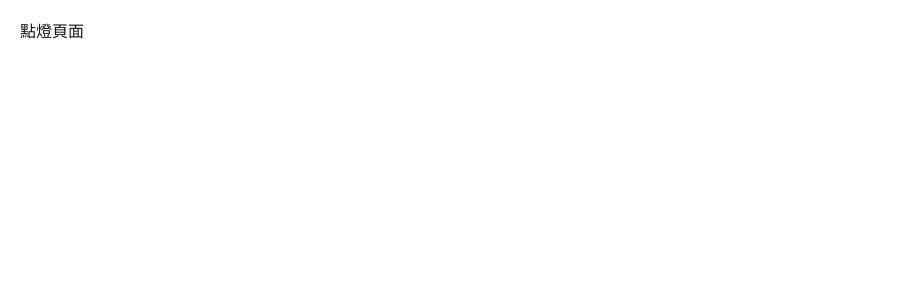
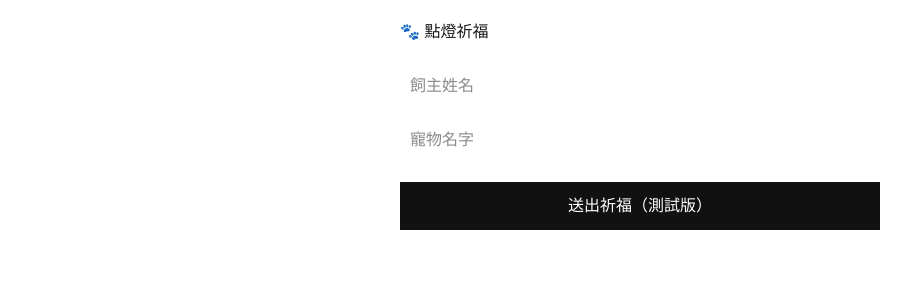
Before and after one commit to ericchien168/pet-memorial, a Next.js app: page /order in a window 1280 px wide. Shown: the top 300 px of the page, without its empty margins (0-923 px from the left). Built offline with nearby package versions, Linux system fonts and the light colour scheme.

Commit message:
fix order page UI

```diff
--- a/app/order/page.tsx
+++ b/app/order/page.tsx
@@ -1,7 +1,55 @@
+'use client'
+
+import { useState } from 'react'
+
 export default function OrderPage() {
+  const [name, setName] = useState('')
+  const [pet, setPet] = useState('')
+
   return (
-    <div style={{ padding: 20 }}>
-      <h1>點燈頁面</h1>
+    <div style={{
+      maxWidth: 520,
+      margin: '0 auto',
+      padding: 20
+    }}>
+
+      <h1>🐾 點燈祈福</h1>
+
+      <div style={{ marginTop: 20 }}>
+        <input
+          placeholder="飼主姓名"
+          value={name}
+          onChange={(e) => setName(e.target.value)}
+          style={{
+            width: '100%',
+            padding: 10,
+            marginBottom: 10
+          }}
+        />
+
+        <input
+          placeholder="寵物名字"
+          value={pet}
+          onChange={(e) => setPet(e.target.value)}
+          style={{
+            width: '100%',
+            padding: 10,
+            marginBottom: 20
+          }}
+        />
+
+        <button
+          style={{
+            width: '100%',
+            padding: 12,
+            background: '#111',
+            color: '#fff'
+          }}
+        >
+          送出祈福（測試版）
+        </button>
+      </div>
+
     </div>
   )
 }
```
